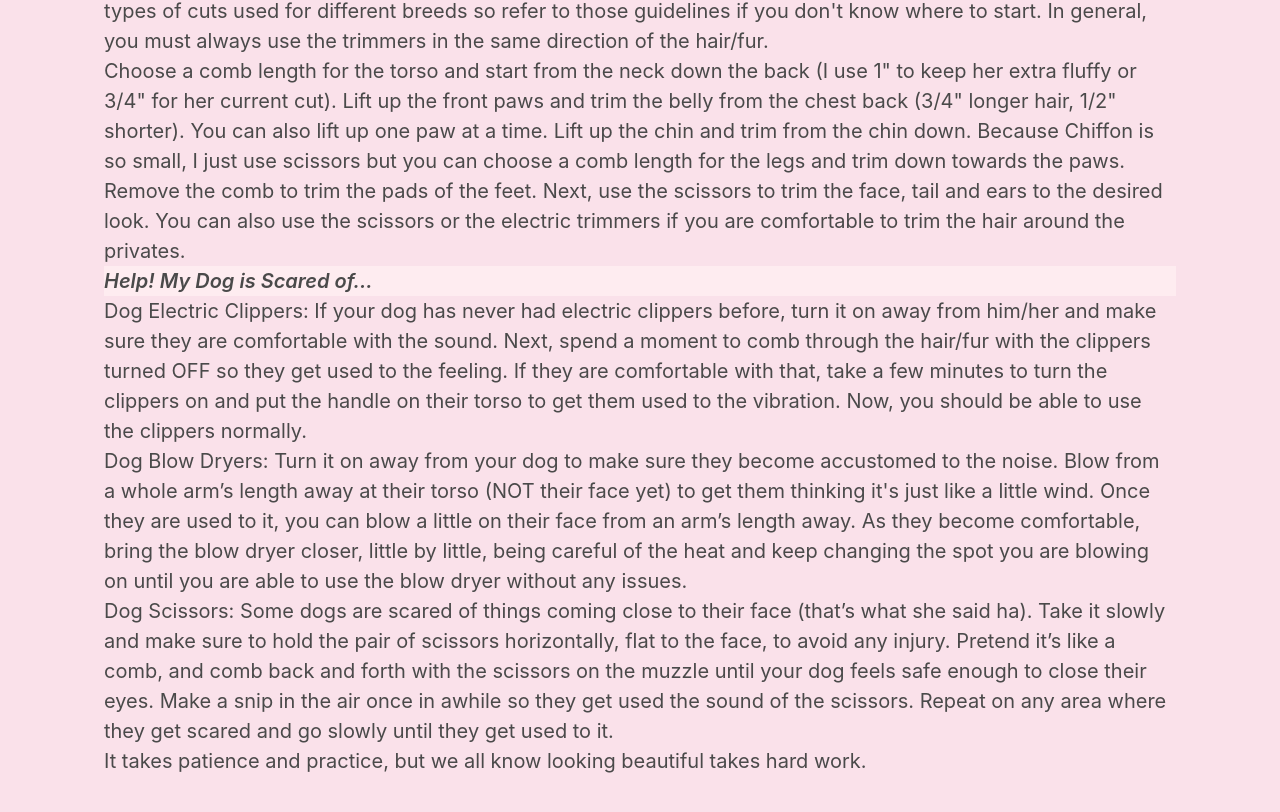
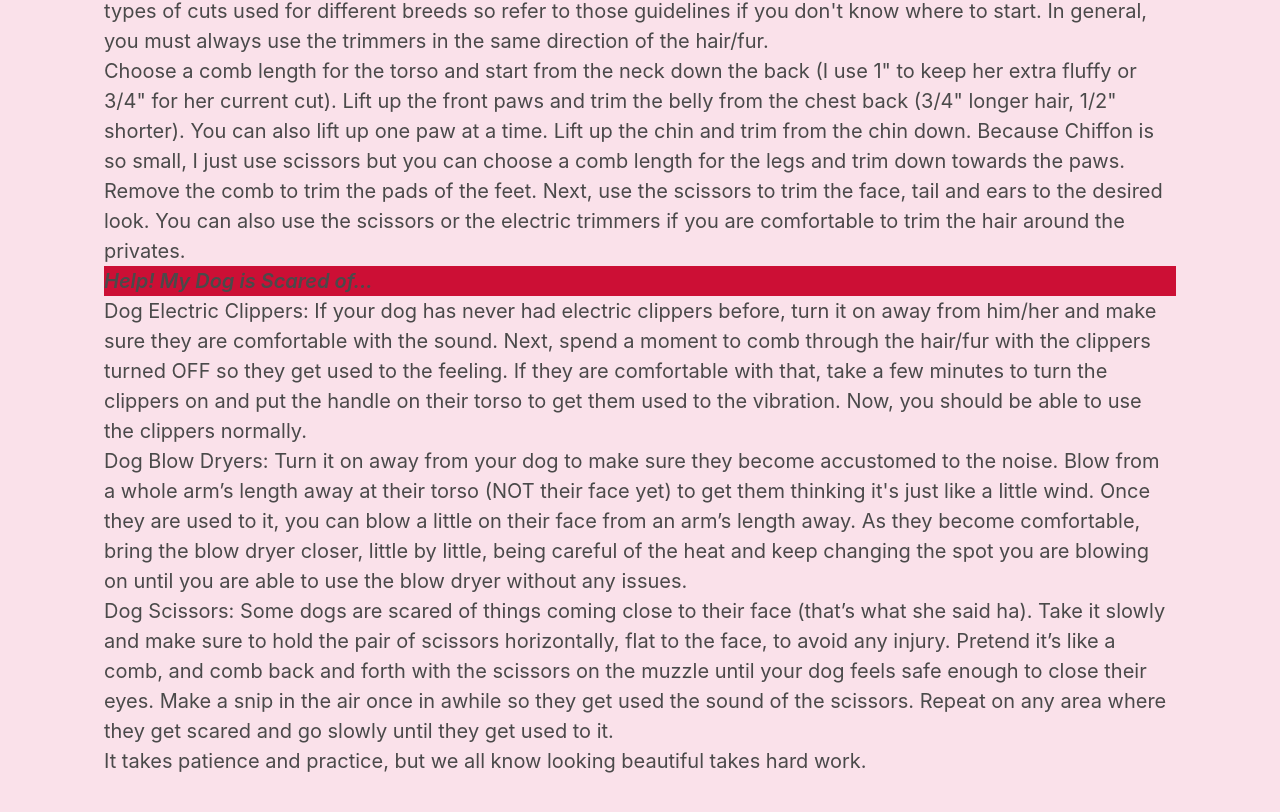
Before and after one commit to TechieQian/chiffon, a React (Create React App) app: page /grooming in a window 1280 px wide. Shown: the part 1348-2160 px from the top of the page. Built offline with nearby package versions, Linux system fonts and the light colour scheme.

Commit message:
editing grooming

```diff
--- a/src/body/Grooming.tsx
+++ b/src/body/Grooming.tsx
@@ -17,7 +17,7 @@ function Grooming(props : any) {
 <p className="is-italic and has-text-weight-semibold">Trimming My Dog’s Hair</p>
 <p>I prefer to use wireless, rechargeable trimmers on the torso for a very even look. It's fast, covering a large surface area, and with the comb attachments for varying length, you have a lot to play with. There are typical types of cuts used for different breeds so refer to those guidelines if you don't know where to start. In general, you must always use the trimmers in the same direction of the hair/fur.</p>
 <p>Choose a comb length for the torso and start from the neck down the back (I use 1" to keep her extra fluffy or 3/4" for her current cut). Lift up the front paws and trim the belly from the chest back (3/4" longer hair, 1/2" shorter). You can also lift up one paw at a time. Lift up the chin and trim from the chin down. Because Chiffon is so small, I just use scissors but you can choose a comb length for the legs and trim down towards the paws. Remove the comb to trim the pads of the feet. Next, use the scissors to trim the face, tail and ears to the desired look. You can also use the scissors or the electric trimmers if you are comfortable to trim the hair around the privates.</p>
-<p className="is-italic and has-text-weight-semibold and has-background-danger-light">Help! My Dog is Scared of...</p>
+<p className="is-italic and has-text-weight-semibold and has-background-danger-dark">Help! My Dog is Scared of...</p>
 <p>Dog Electric Clippers: If your dog has never had electric clippers before, turn it on away from him/her and make sure they are comfortable with the sound. Next, spend a moment to comb through the hair/fur with the clippers turned OFF so they get used to the feeling. If they are comfortable with that, take a few minutes to turn the clippers on and put the handle on their torso to get them used to the vibration. Now, you should be able to use the clippers normally.</p>
 <p>Dog Blow Dryers: Turn it on away from your dog to make sure they become accustomed to the noise. Blow from a whole arm’s length away at their torso (NOT their face yet) to get them thinking it's just like a little wind. Once they are used to it, you can blow a little on their face from an arm’s length away. As they become comfortable, bring the blow dryer closer, little by little, being careful of the heat and keep changing the spot you are blowing on until you are able to use the blow dryer without any issues.</p>
 <p>Dog Scissors: Some dogs are scared of things coming close to their face (that’s what she said ha). Take it slowly and make sure to hold the pair of scissors horizontally, flat to the face, to avoid any injury. Pretend it’s like a comb, and comb back and forth with the scissors on the muzzle until your dog feels safe enough to close their eyes. Make a snip in the air once in awhile so they get used the sound of the scissors. Repeat on any area where they get scared and go slowly until they get used to it.
```
